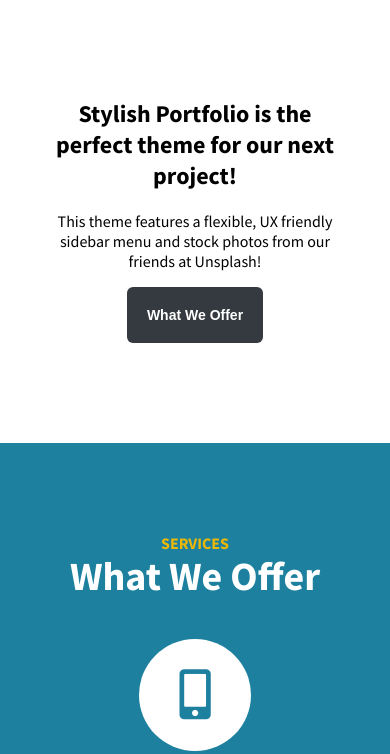
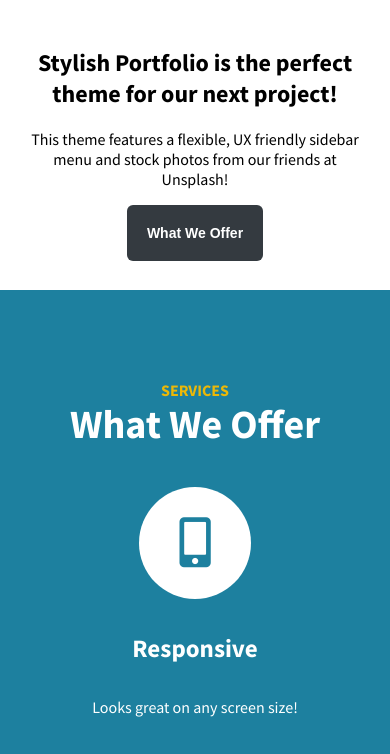
Before and after one commit to cdyoung1/bootcamp_project1, a plain HTML site: page index.html in a window 390 px wide. Shown: the part 846-1600 px from the top of the page. Drawn offline with Linux system fonts and the light colour scheme; some packages are replaced by stand-ins of ours.

Commit message:
Responsive Update 2

```diff
--- a/style.css
+++ b/style.css
@@ -103,8 +103,7 @@ h3{
 }
 #section-2{
     background-color: white;
-    margin:100px 0px;
-    padding: 0% 10%;
+    padding: 7.5%;
 }
 #section-2 h1{
     font-size:2em;
@@ -182,7 +181,7 @@ h3{
 #section-5{
     background:white;
     font-size:16px;
-    margin:50px 0px;
+    padding:50px 0px;
     line-height:0;
 }
 #box-container{
```
